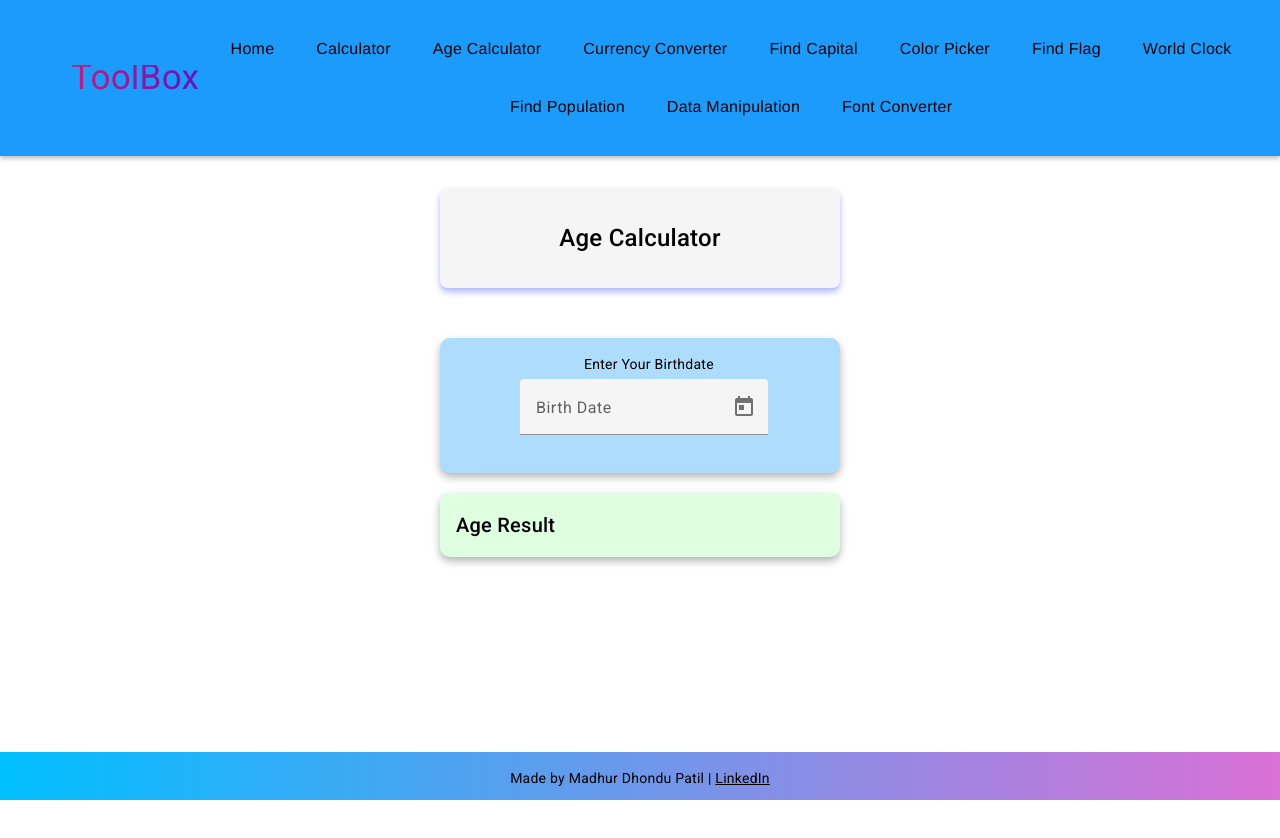
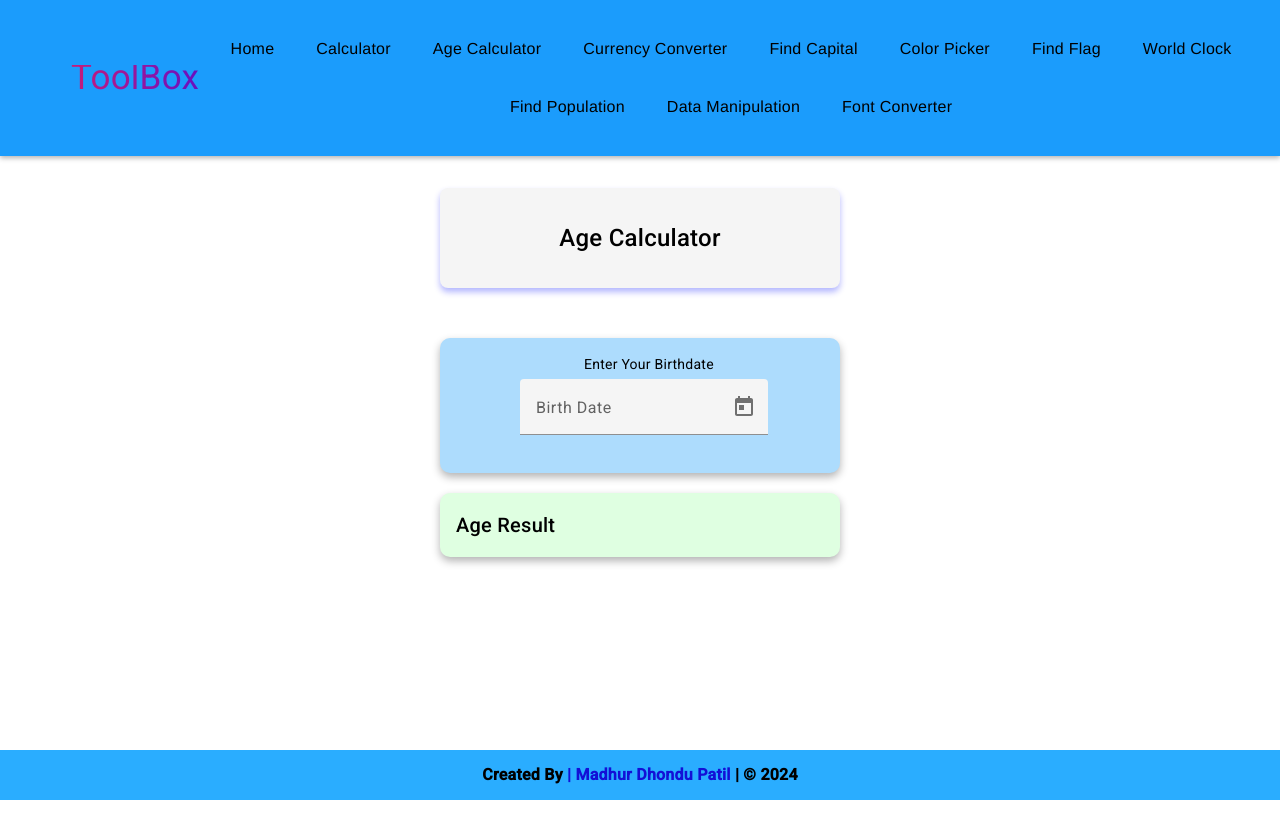
Before and after one commit to madhurpatilofficial/ToolBox, an Angular app: page /age-calculator in a window 1280 px wide. Shown: the top 838 px of the page. Built offline with nearby package versions, Linux system fonts and the light colour scheme.

Commit message:
Footer UI Changes

```diff
--- a/src/app/components/footer/footer.component.css
+++ b/src/app/components/footer/footer.component.css
@@ -1,24 +1,31 @@
-/* footer.component.css */
-
-.footer {
-    background: linear-gradient(90deg, #00bfff, #da70d6);
-    padding: 0px;
+footer {
   text-align: center;
-    justify-content: center;
   position: fixed;
   bottom: 0;
   width: 100%;
+  height: 0;
   color: #000000;
   z-index: 1;
+  background: #2aadff;
+  padding: 25px 0;
+  margin: 0;
+  display: flex;
+  align-items: center;
+  justify-content: center;
 }
 
-  a{
-    color: black;
+footer .text span a:hover {
+  text-decoration: underline;
 }
-  p{
-    justify-content: center;
-    align-items: center;
+
+.text > h6 {
+  font-size: medium;
+  font-weight: bold;
   text-align: center;
-    margin-top: 1rem;
-    padding: 0px;
+  margin-bottom: 0;
 }
+
+a {
+  text-decoration: none;
+  color: rgb(19, 16, 214);
+}
--- a/src/app/components/footer/footer.component.html
+++ b/src/app/components/footer/footer.component.html
@@ -1,6 +1,5 @@
 <footer>
-  <div class="footer">
-    <p>Made by Madhur Dhondu Patil | <a href="https://www.linkedin.com/in/madhurpatilofficial"
-        target="_blank">LinkedIn</a></p>
+  <div class="text">
+    <h6>Created By <a href="https://www.linkedin.com/in/madhurpatilofficial/">| Madhur Dhondu Patil </a> | &#169; 2024</h6>
   </div>
 </footer>
```
Lines whose indentation alone changed are shown as unchanged.
